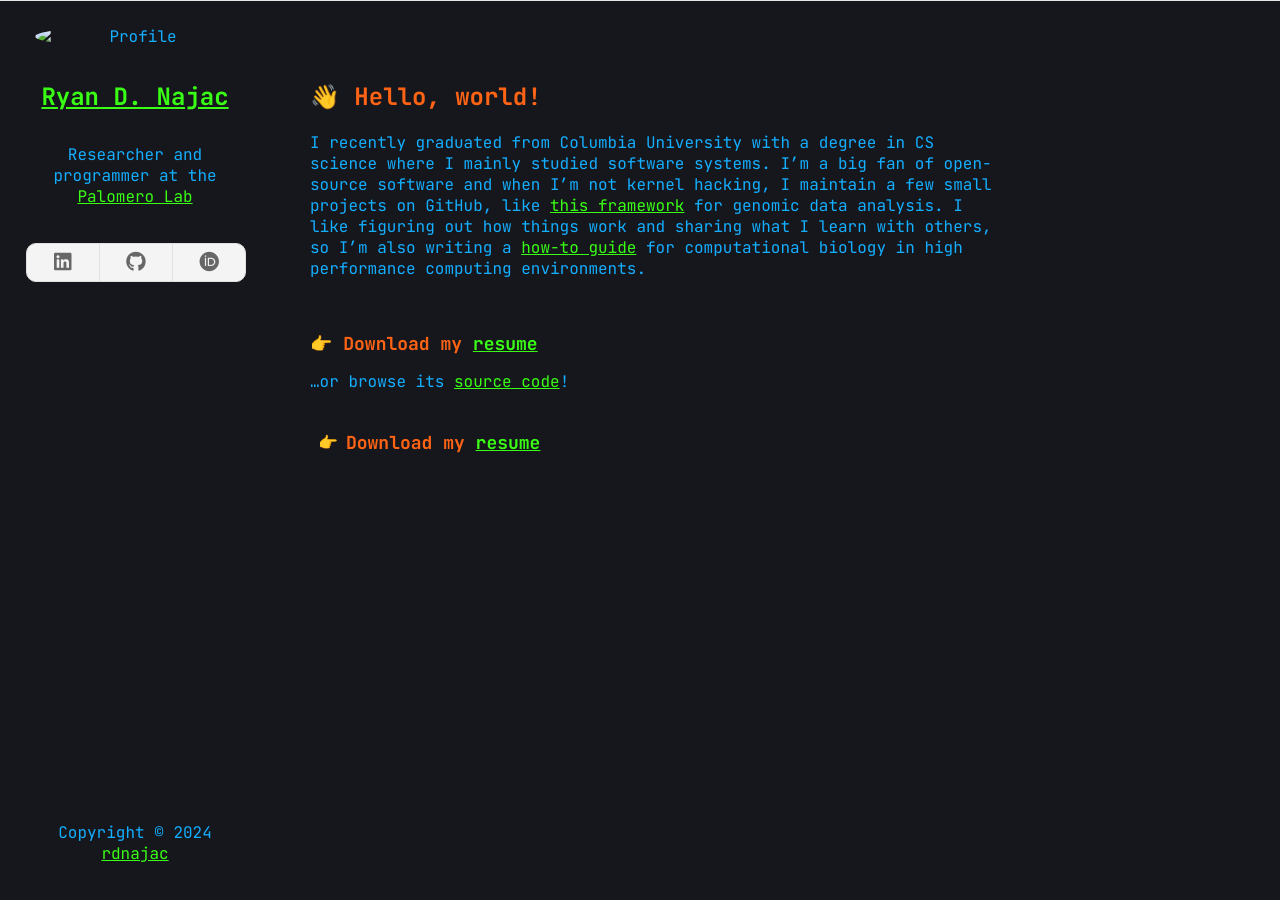
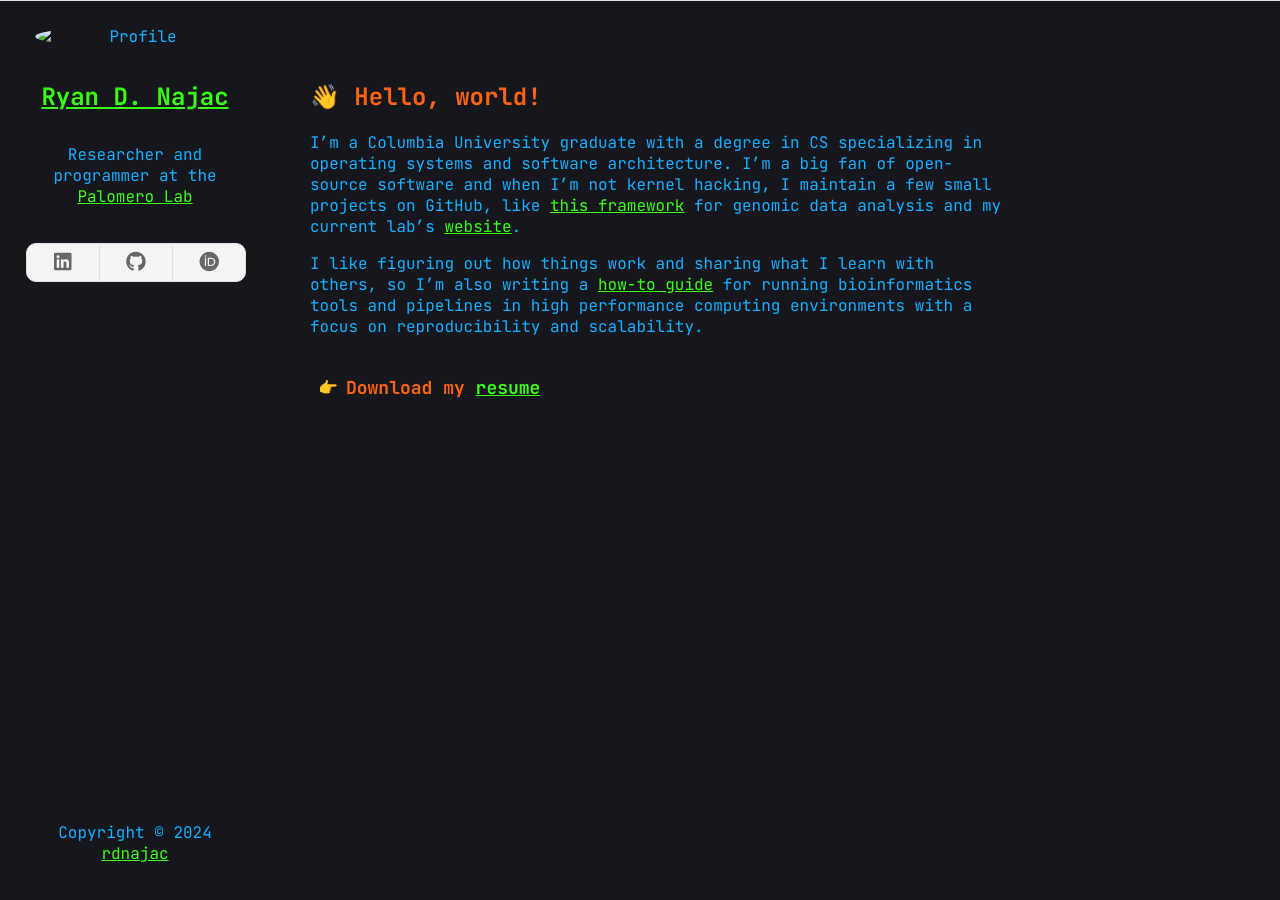
Before and after one commit to rdnajac/rdnajac.github.io, a Jekyll site: the page built from index.md, in a window 1280 px wide. Built offline with Jekyll 4.4.1, drawn with Linux system fonts in a browser that asks for light colours; nearby versions of some CDN libraries; our own code applies the rules of GitHub Pages for plain Markdown files.

Commit message:
update intro

```diff
--- a/index.md
+++ b/index.md
@@ -4,16 +4,13 @@ layout: page
 
 # 👋 Hello, world!
 
-I recently graduated from Columbia University with a degree in CS
-science where I mainly studied software systems. I'm a big fan of
-open-source software and when I'm not kernel hacking, I maintain a few
-small projects on GitHub, like [this framework](https://github.com/rdnajac/cbmf)
-for genomic data analysis. I like figuring out how things work and
-sharing what I learn with others, so I'm also writing a
-[how-to guide](https://palomerolab.github.io/how-to/)
-for computational biology in high performance computing environments.
+I'm a Columbia University graduate with a degree in CS specializing in operating
+systems and software architecture. I'm a big fan of open-source software and
+when I'm not kernel hacking, I maintain a few small projects on GitHub,
+like [this framework](https://github.com/rdnajac/cbmf) for genomic data
+analysis and my current lab's [website](https://palomerolab.github.io/).
 
-<br>
-
-## 👉 Download my [resume](./assets/rdnajac-resume.pdf)
-...or browse its [source code](./assets/rdnajac-resume.md)!
+I like figuring out how things work and sharing what I learn with others,
+so I'm also writing a [how-to guide](https://palomerolab.github.io/how-to/)
+for running bioinformatics tools and pipelines in high performance computing
+environments with a focus on reproducibility and scalability.
```
